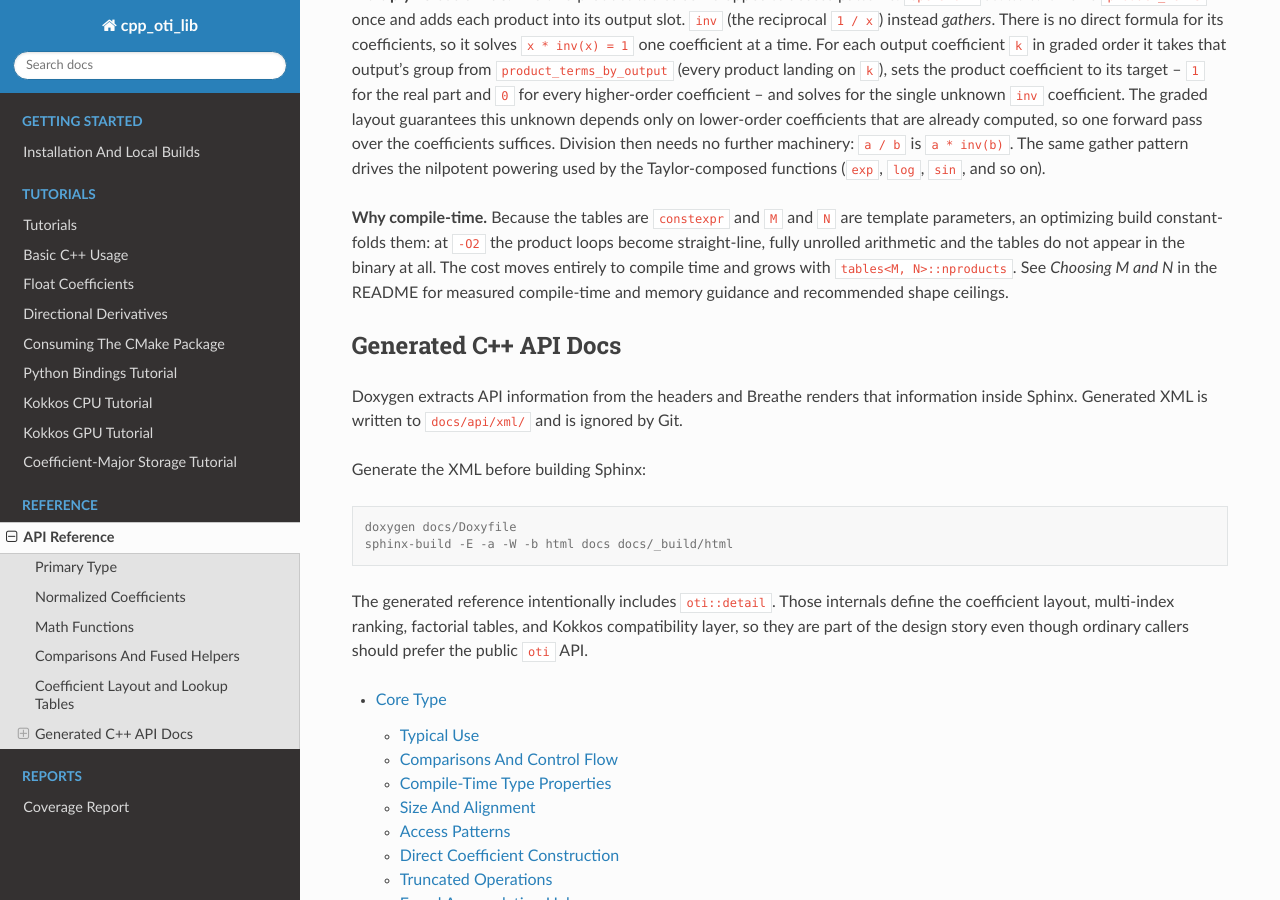
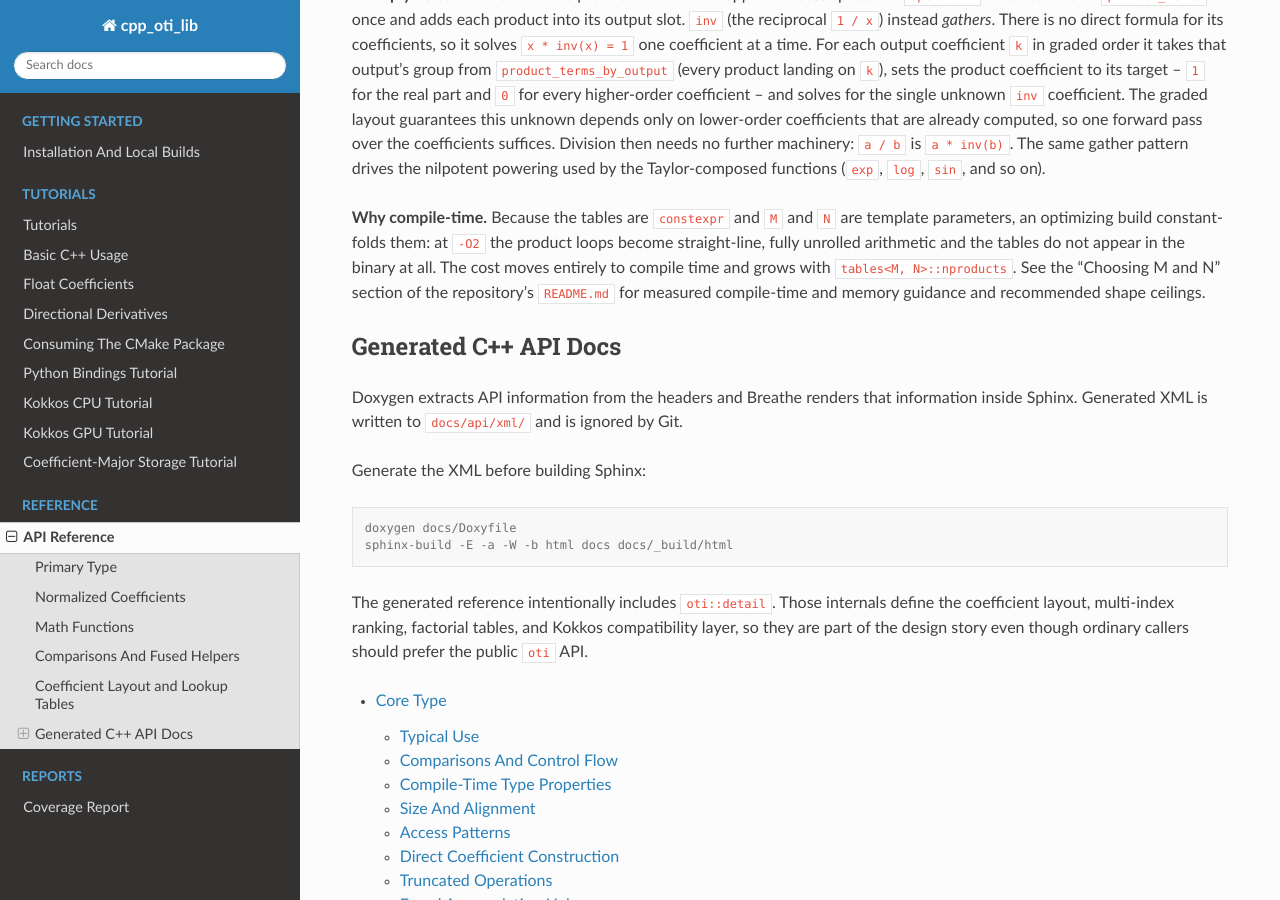
Before and after one commit to Samm-Py/cpp_oti_lib, a Sphinx documentation site: the page built from docs/api/index.rst, in a window 1280 px wide and 900 px high, scrolled down 3100 px. Built offline with Sphinx 7.4.7 and the Read the Docs theme 3.1.0, drawn with Linux system fonts in a browser that asks for light colours.

Commit message:
Clarify the README cross-reference in the API index
The compile-time/shape guidance pointer read as "in the README", which
a docs-site reader could mistake for a docs page. Name it explicitly as
the "Choosing M and N" section of the repository's README.md.

Co-Authored-By: Claude Fable 5 <noreply@anthropic.com>

```diff
--- a/docs/api/index.rst
+++ b/docs/api/index.rst
@@ -180,9 +180,9 @@ the nilpotent powering used by the Taylor-composed functions (``exp``, ``log``,
 are template parameters, an optimizing build constant-folds them: at ``-O2``
 the product loops become straight-line, fully unrolled arithmetic and the
 tables do not appear in the binary at all. The cost moves entirely to compile
-time and grows with ``tables<M, N>::nproducts``. See *Choosing M and N* in the
-README for measured compile-time and memory guidance and recommended shape
-ceilings.
+time and grows with ``tables<M, N>::nproducts``. See the "Choosing M and N"
+section of the repository's ``README.md`` for measured compile-time and memory
+guidance and recommended shape ceilings.
 
 Generated C++ API Docs
 ----------------------
```
